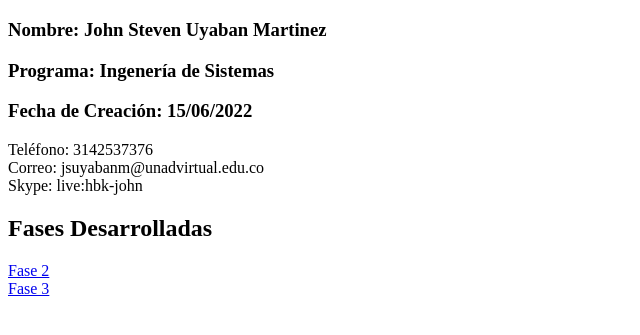
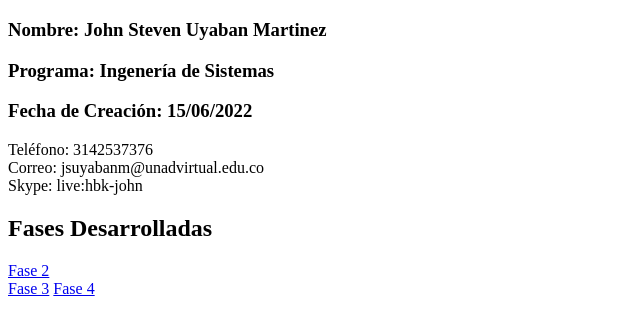
Before and after one commit to j0oohn/DSW-JohnUyaban, a plain HTML site: page index.html in a window 1280 px wide. Shown: the part 61-396 px from the top of the page, without its empty margins (0-640 px from the left). Drawn offline with Linux system fonts and the light colour scheme.

Commit message:
Fase 4-1
Modificación al index en la pagina

```diff
--- a/index.html
+++ b/index.html
@@ -17,5 +17,6 @@
     <h2>Fases Desarrolladas</h2>
     <a href="fase2/design.html">Fase 2</a><br>
     <a href="fase3/index.html">Fase 3</a>
+    <a href="fase4/index.html">Fase 4</a>
 </body>
 </html>
```
